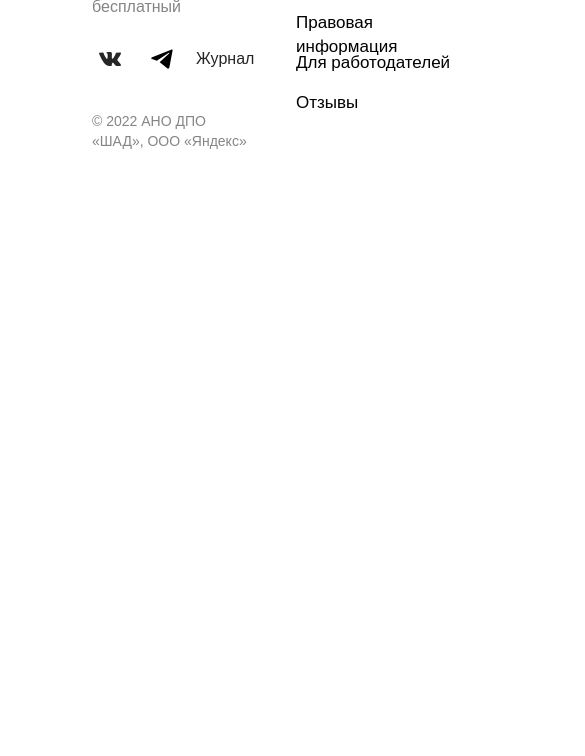
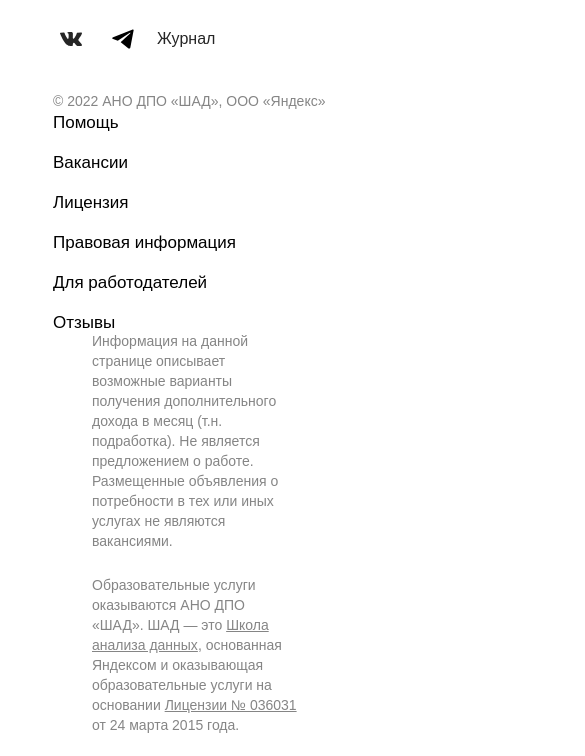
Before and after one commit to DanyaLiupinin/yandex-hackathon-justdoit, a website built with Parcel: page index.html in a window 390 px wide. Shown: the part 141-897 px from the top of the page, 585 px wide, since content can reach past the window. Built offline with nearby package versions, Linux system fonts and the light colour scheme.

Commit message:
feat: задать стили для десктопа и добавить шрифт

```diff
--- a/sass/footer/footer.scss
+++ b/sass/footer/footer.scss
@@ -1,7 +1,3 @@
-body {
-  background-color: red;
-}
-
 .footer {
   width: 100%;
   display: flex;
@@ -15,6 +11,7 @@
   display: flex;
   flex-direction: column;
   width: 284px;
+  flex-wrap: wrap;
 }
 
 .footer__logo {
@@ -84,11 +81,12 @@
 }
 
 .footer__nav-bar {
-  padding-left: 40px;
-  padding-right: 140px;
+  margin-left: 40px;
+  margin-right: 140px;
   display: flex;
   flex-direction: column;
   gap: 20px;
+  min-width: 184px;
 }
 
 .footer__nav-item {
@@ -123,3 +121,17 @@
 .footer__link:hover {
   color: $violet-accent;
 }
+
+@media screen and (max-width: 1100px) {
+  .footer {
+    flex-direction: column;
+    align-items: center;
+  }
+}
+
+@media screen and (max-width: 450px) {
+  .footer__contacts {
+    flex-wrap: wrap;
+    flex-direction: row;
+  }
+}
```
Also changed, not shown: css/mystyles.css.
